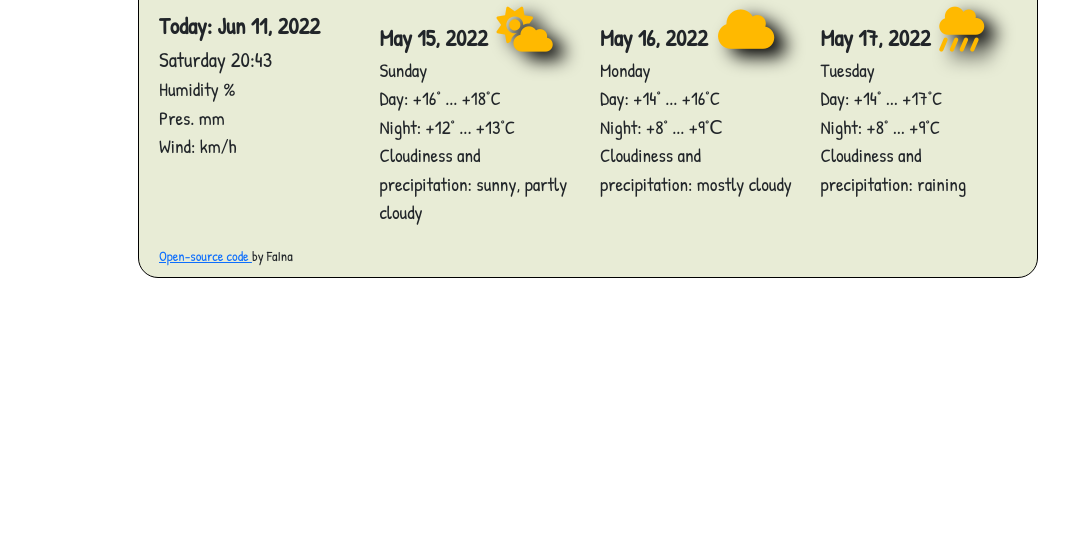
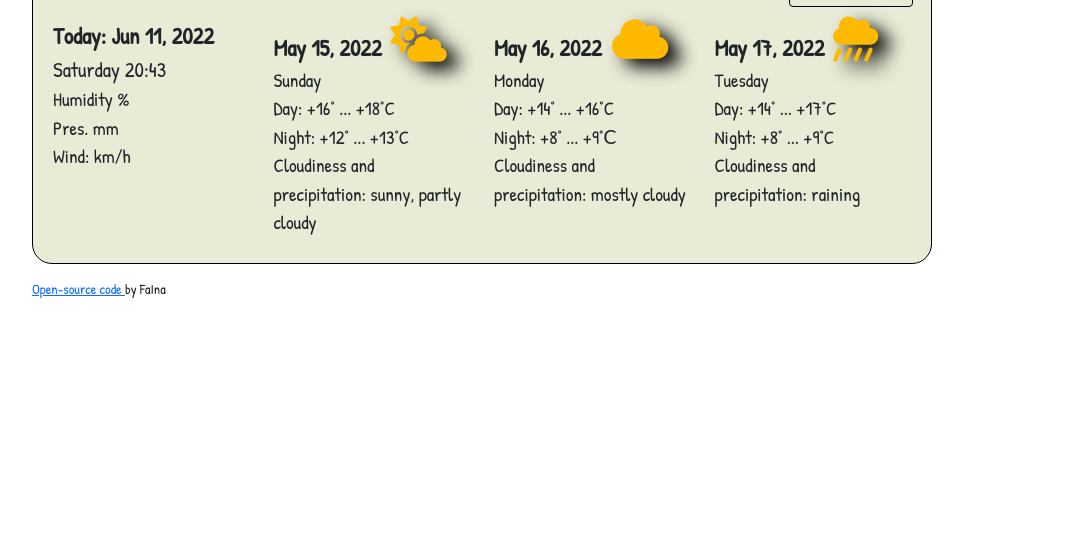
Before and after one commit to Faina4/SheCodes-Plus-Weather-app, a plain HTML site: page index.html in a window 1280 px wide. Shown: the part 253-800 px from the top of the page, without its empty margins (52-1121 px from the left). Drawn offline with nearby package versions, Linux system fonts and the light colour scheme; no server answers.

Commit message:
open source link placement

```diff
--- a/index.html
+++ b/index.html
@@ -25,6 +25,7 @@
     <title>WeatherAppVS</title>
   </head>
   <body>
+    <div class="widget-container">
       <div class="container">
         <p>Current weather 🌡️</p>
 
@@ -79,7 +80,9 @@
         <div class="row">
           <div class="col-3">
             <ul class="actual">
-            <li><strong class="day" id="actualDay"> Today: May, 9 </strong></li>
+              <li>
+                <strong class="day" id="actualDay"> Today: May, 9 </strong>
+              </li>
               <li class="day" id="actualWeekDay">Saturday 22:30</li>
               <li>
                 Humidity
@@ -131,6 +134,7 @@
             </ul>
           </div>
         </div>
+      </div>
       <small class="footer">
         <a
           href="https://github.com/Faina4/SheCodes-Plus-Weather-app"
@@ -140,8 +144,7 @@
         </a>
         by FaIna
       </small>
-
+    </div>
     <script src="src/index.js"></script>
-    </div>
   </body>
 </html>
--- a/src/styles.css
+++ b/src/styles.css
@@ -2,13 +2,14 @@ body {
   font-family: "Patrick Hand", cursive;
   padding-top: 35px;
   margin: 0 auto;
-
   padding: 0;
-
   width: 90%;
 }
+.widget-container {
+  padding: 10px 20px;
+}
 .container {
-  margin-top: 35px;
+  margin: 35px 0px 12px 0px;
   padding: 10px 20px;
   background: #e8ecd6;
   border: 1px solid black;
@@ -94,3 +95,6 @@ li {
   font-size: 45px;
   margin-left: 5px;
 }
+.footer {
+  margin-top: 5px;
+}
```
Lines whose indentation alone changed are shown as unchanged.
